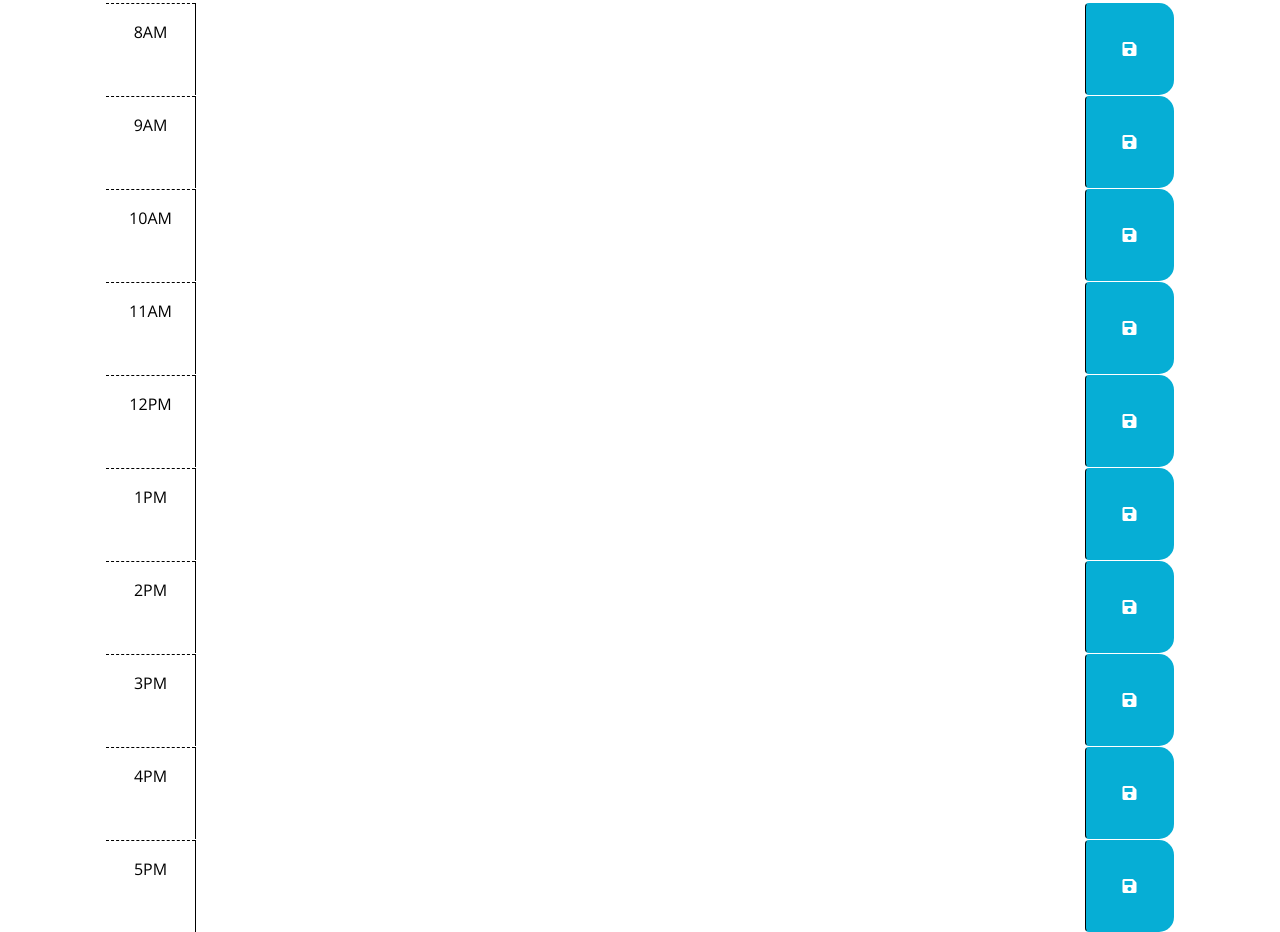
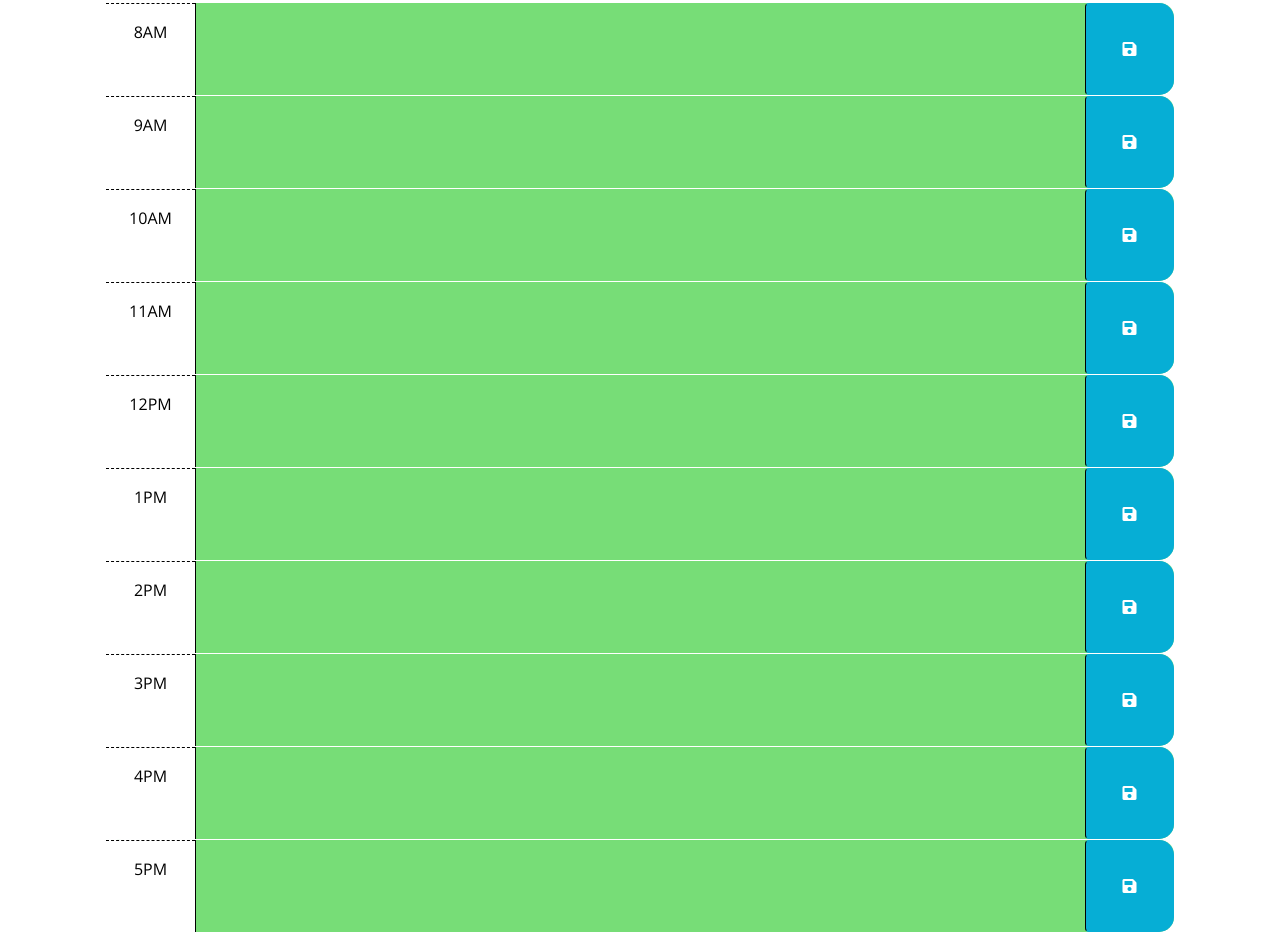
Before and after one commit to tridean/05-challenge-tpa-tridean, a plain HTML site: page index.html in a window 1280 px wide. Shown: the part 340-1272 px from the top of the page. Drawn offline with nearby package versions, Linux system fonts and the light colour scheme.

Commit message:
updated color of time sections using method that converts div id to an integer

```diff
--- a/index.html
+++ b/index.html
@@ -40,7 +40,7 @@
         code is implemented.
         -->
 
-      <div id="hour-8" class="row time-block">
+      <div id="8" class="row time-block">
         <div class="col-2 col-md-1 hour text-center py-3">8AM</div>
         <textarea class="col-8 col-md-10 description" rows="3"> </textarea>
         <button class="btn saveBtn col-2 col-md-1" aria-label="save">
@@ -48,7 +48,7 @@
         </button>
       </div>
 
-      <div id="hour-9" class="row time-block">
+      <div id="9" class="row time-block">
         <div class="col-2 col-md-1 hour text-center py-3">9AM</div>
         <textarea class="col-8 col-md-10 description" rows="3"> </textarea>
         <button class="btn saveBtn col-2 col-md-1" aria-label="save">
@@ -56,7 +56,7 @@
         </button>
       </div>
 
-      <div id="hour-10" class="row time-block">
+      <div id="10" class="row time-block">
         <div class="col-2 col-md-1 hour text-center py-3">10AM</div>
         <textarea class="col-8 col-md-10 description" rows="3"> </textarea>
         <button class="btn saveBtn col-2 col-md-1" aria-label="save">
@@ -64,7 +64,7 @@
         </button>
       </div>
 
-      <div id="hour-11" class="row time-block">
+      <div id="11" class="row time-block">
         <div class="col-2 col-md-1 hour text-center py-3">11AM</div>
         <textarea class="col-8 col-md-10 description" rows="3"> </textarea>
         <button class="btn saveBtn col-2 col-md-1" aria-label="save">
@@ -72,7 +72,7 @@
         </button>
       </div>
 
-      <div id="hour-12" class="row time-block">
+      <div id="12" class="row time-block">
         <div class="col-2 col-md-1 hour text-center py-3">12PM</div>
         <textarea class="col-8 col-md-10 description" rows="3"> </textarea>
         <button class="btn saveBtn col-2 col-md-1" aria-label="save">
@@ -80,7 +80,7 @@
         </button>
       </div>
 
-      <div id="hour-13" class="row time-block">
+      <div id="13" class="row time-block">
         <div class="col-2 col-md-1 hour text-center py-3">1PM</div>
         <textarea class="col-8 col-md-10 description" rows="3"> </textarea>
         <button class="btn saveBtn col-2 col-md-1" aria-label="save">
@@ -88,7 +88,7 @@
         </button>
       </div>
 
-      <div id="hour-14" class="row time-block">
+      <div id="14" class="row time-block">
         <div class="col-2 col-md-1 hour text-center py-3">2PM</div>
         <textarea class="col-8 col-md-10 description" rows="3"> </textarea>
         <button class="btn saveBtn col-2 col-md-1" aria-label="save">
@@ -96,7 +96,7 @@
         </button>
       </div>
 
-      <div id="hour-15" class="row time-block">
+      <div id="15" class="row time-block">
         <div class="col-2 col-md-1 hour text-center py-3">3PM</div>
         <textarea class="col-8 col-md-10 description" rows="3"> </textarea>
         <button class="btn saveBtn col-2 col-md-1" aria-label="save">
@@ -104,7 +104,7 @@
         </button>
       </div>
 
-      <div id="hour-16" class="row time-block">
+      <div id="16" class="row time-block">
         <div class="col-2 col-md-1 hour text-center py-3">4PM</div>
         <textarea class="col-8 col-md-10 description" rows="3"> </textarea>
         <button class="btn saveBtn col-2 col-md-1" aria-label="save">
@@ -112,7 +112,7 @@
         </button>
       </div>
 
-      <div id="hour-17" class="row time-block">
+      <div id="17" class="row time-block">
         <div class="col-2 col-md-1 hour text-center py-3">5PM</div>
         <textarea class="col-8 col-md-10 description" rows="3"> </textarea>
         <button class="btn saveBtn col-2 col-md-1" aria-label="save">
--- a/script.js
+++ b/script.js
@@ -4,7 +4,6 @@
 const localeSettings = {};
 dayjs.locale(localeSettings);
 $(function () {
-  const currentHour = dayjs().format('H');
   // TODO: Add a listener for click events on the save button. This code should
   // use the id in the containing time-block as a key to save the user input in
   // local storage. HINT: What does `this` reference in the click listener
@@ -18,6 +17,30 @@ $(function () {
   // past, present, and future classes? How can Day.js be used to get the
   // current hour in 24-hour time?
   //
+  const currentHour = dayjs().format('H');
+  function hourlyColor() {
+    $('.time-block').each(function() {
+      const blockHour = parseInt(this.id);
+      $(this).toggleClass('past', blockHour < currentHour);
+      $(this).toggleClass('future', blockHour > currentHour);
+      $(this).toggleClass('present', blockHour === currentHour);
+
+    });
+  }
+  function refreshColor() {
+    $('.time-block').each(function() {
+      const blockHour = parseInt(this.id);
+      if (blockHour == currentHour) {
+        $(this).removeClass('past future').addClass('present');
+      } else if (blockHour < currentHour) {
+        $(this).removeClass('future present').addClass('past');
+      } else {
+        $(this).removeClass('past present').addClass('future');
+      }
+    });
+  }
+
+
   // TODO: Add code to get any user input that was saved in localStorage and set
   // the values of the corresponding textarea elements. HINT: How can the id
   // attribute of each time-block be used to do this?
@@ -35,4 +58,6 @@ $(function () {
     timeEle.text(currentTime);
   }
   setInterval(refreshTime, 1000);
+  refreshColor();
+  hourlyColor();
 });
```
